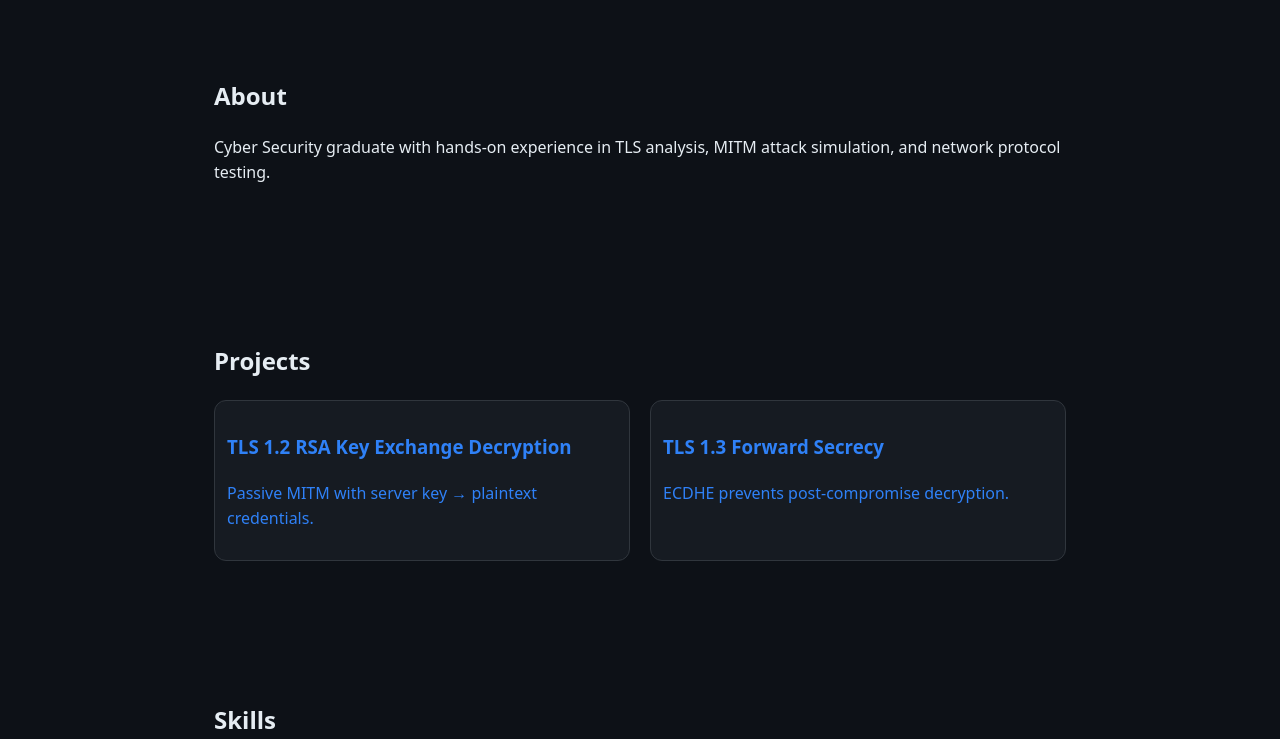
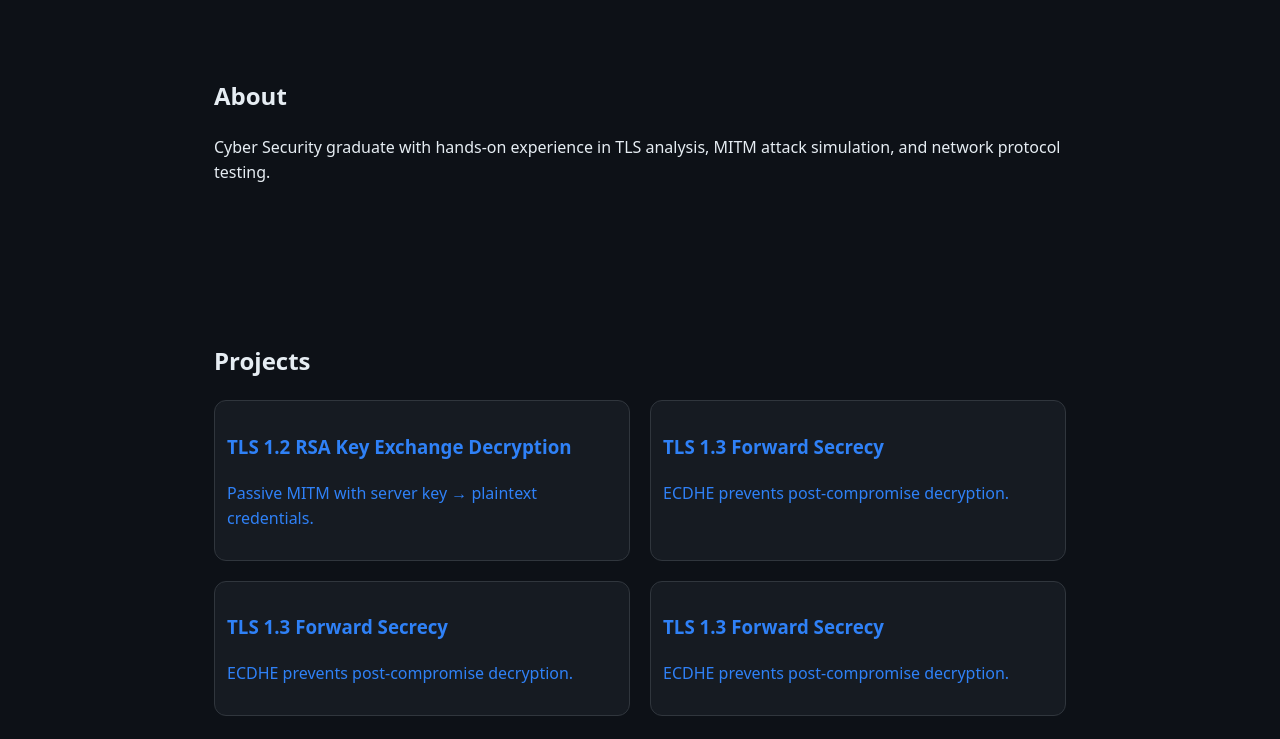
Before and after one commit to Joseph-watkinson/joewatkinson.github.io, a plain HTML site: page index.html in a window 1280 px wide. Shown: the part 61-800 px from the top of the page. Drawn offline with Linux system fonts and the light colour scheme.

Commit message:
Update index.html

```diff
--- a/index.html
+++ b/index.html
@@ -35,6 +35,16 @@
        <p>ECDHE prevents post-compromise decryption.</p>
      </a>
 
+       <a class="card" href="projects/Test_Project2.html">
+       <h3>TLS 1.3 Forward Secrecy</h3>
+       <p>ECDHE prevents post-compromise decryption.</p>
+     </a>
+
+       <a class="card" href="projects/Test_Project3.html">
+       <h3>TLS 1.3 Forward Secrecy</h3>
+       <p>ECDHE prevents post-compromise decryption.</p>
+     </a>
+
     </div>
   </section>
 
```
